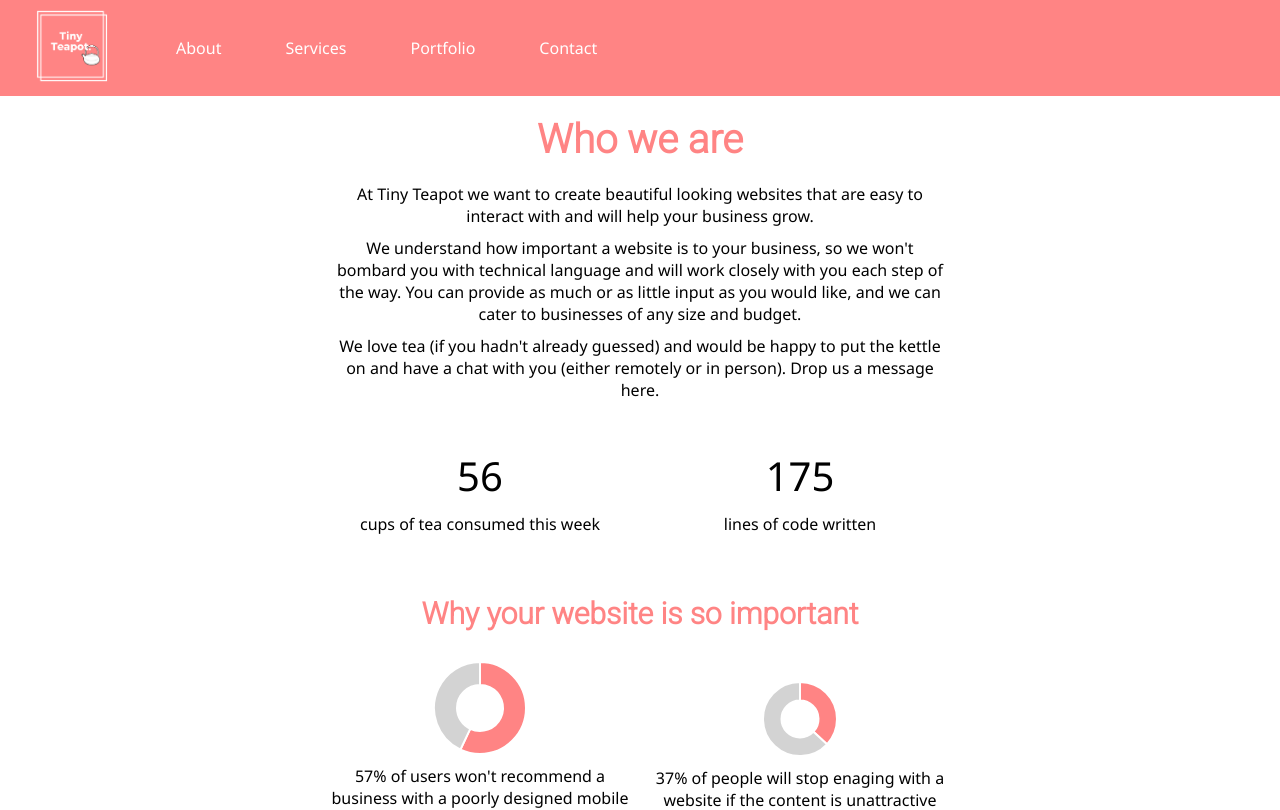
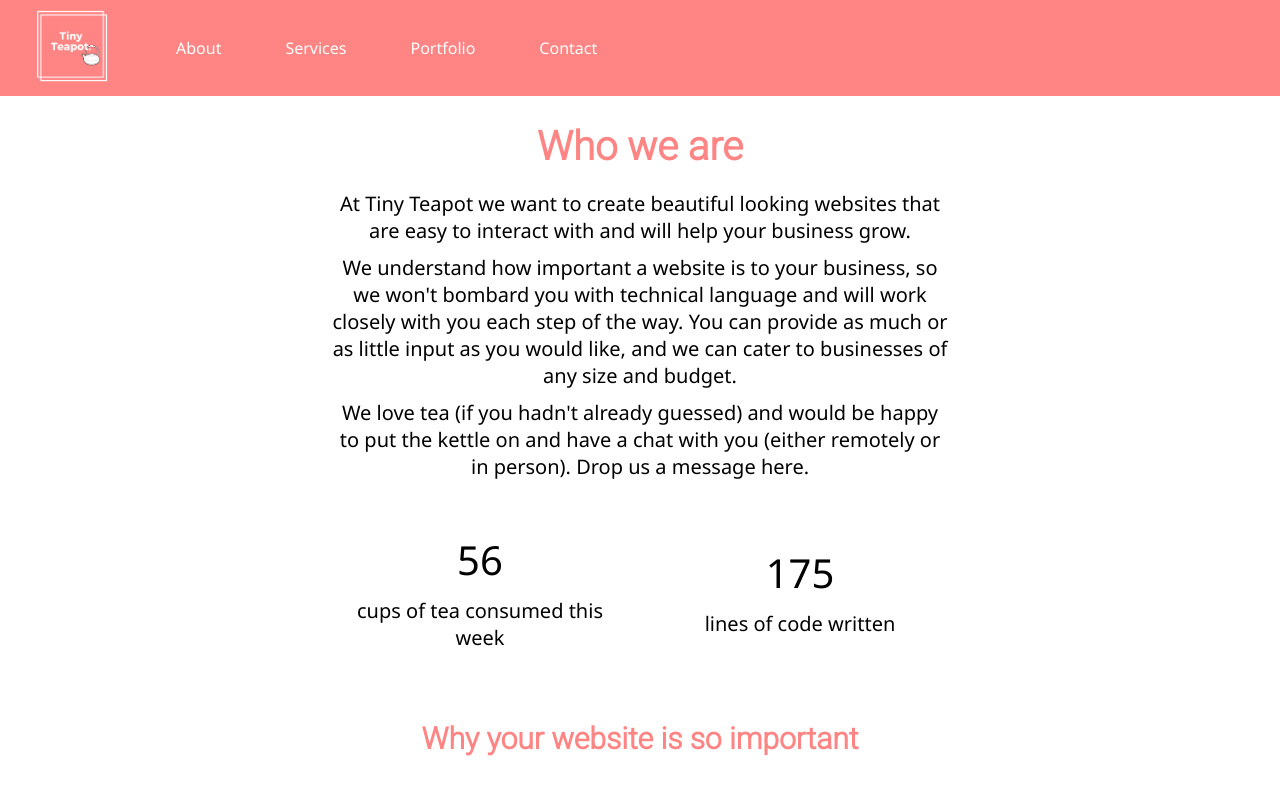
Before and after one commit to caitlinmcardle/tiny-teapot, a React (Create React App) app: page /about in a window 1280 px wide. Shown: the top 810 px of the page. Built offline with nearby package versions, Linux system fonts and the light colour scheme.

Commit message:
spacing on about page

```diff
--- a/src/App.css
+++ b/src/App.css
@@ -99,7 +99,7 @@ h3 {
 .about-section {
   display: grid;
   grid-template-columns: 25% 25% 25% 25%;
-  grid-template-rows: 325px 150px 80px 200px;
+  grid-template-rows: 400px 200px 100px 300px;
 }
 .tea-countup-section {
   grid-column: 2/3;
@@ -114,6 +114,7 @@ h3 {
 .about-us {
   grid-column: 2/4;
   grid-row: 1/2;
+  align-self: center;
 }
 
 .donut-1 {
@@ -134,6 +135,7 @@ h3 {
 
 p {
   margin: 10px;
+  font-size: 20px;
 }
 h1 {
   margin: 20px;
```
